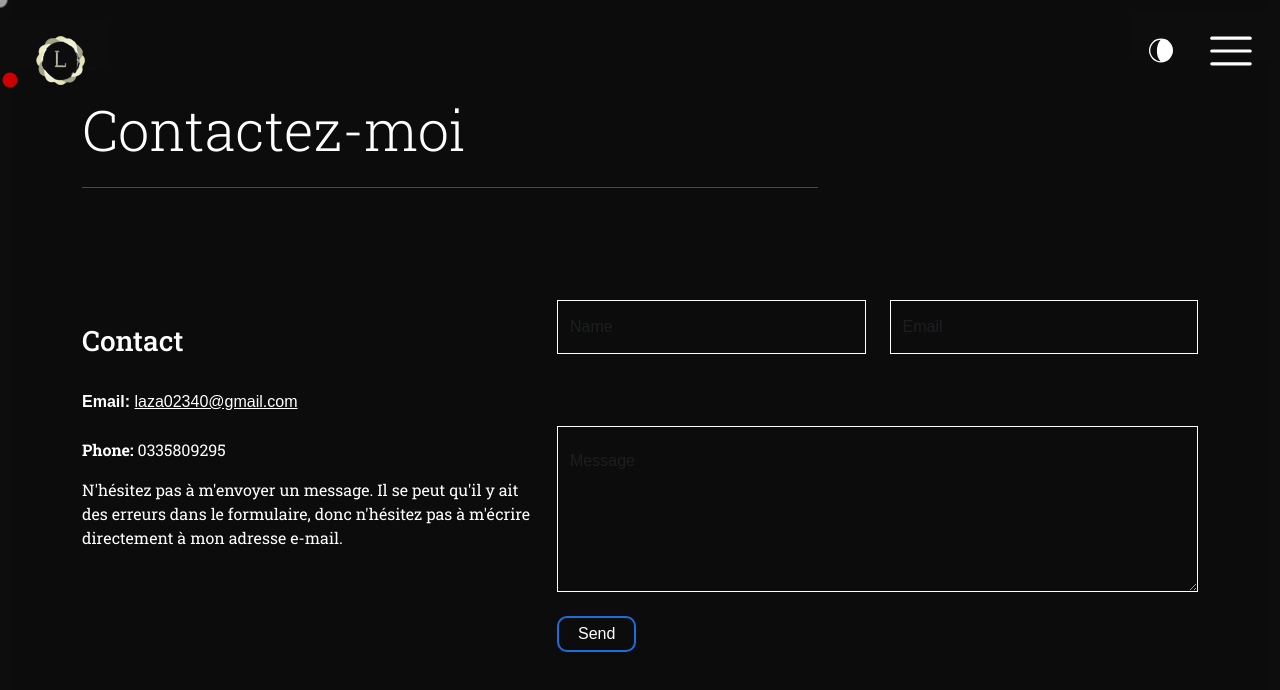
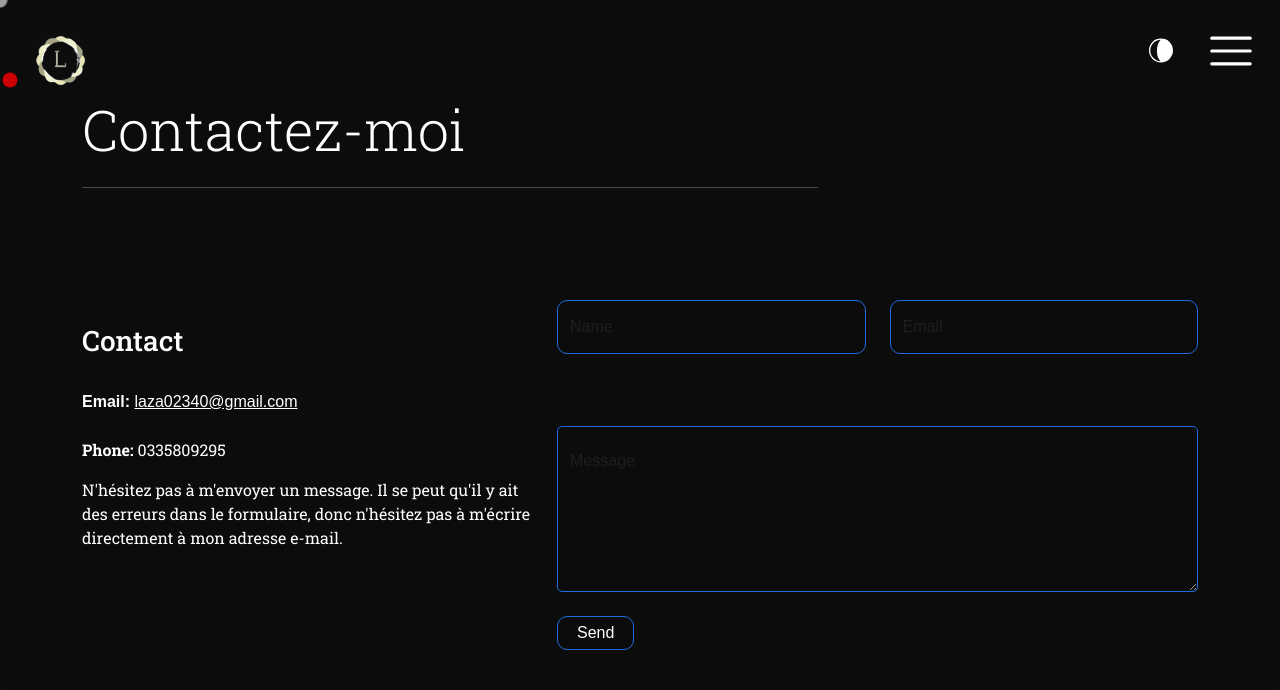
Before and after one commit to Andrianjafy23/Laza, a React (Create React App) app: page /contact in a window 1280 px wide. Shown: the top 690 px of the page. Built offline with nearby package versions, Linux system fonts and the light colour scheme.

Commit message:
mise à jour

```diff
--- a/src/pages/contact/index.js
+++ b/src/pages/contact/index.js
@@ -128,9 +128,10 @@ export const ContactUs = () => {
                 </Col>
                 <Col lg="6" className="form-group">
                   <input
-                    className="form-control rounded-0"
+                    className="form-control "
                     id="email"
                     name="email"
+
                     placeholder="Email"
                     type="email"
                     value={formData.email || ""}
@@ -141,7 +142,7 @@ export const ContactUs = () => {
               </Row>
               <textarea
                 style={{borderRadius:'5px'}}
-                className="form-control rounded-0"
+                className="form-control "
                 id="message"
                 name="message"
                 placeholder="Message"
--- a/src/pages/contact/style.css
+++ b/src/pages/contact/style.css
@@ -3,8 +3,8 @@
     line-height: 1.5;
     color: var(--text-color);
     background-color: var(--bg-color);
-    border-radius: 0 !important;
-    border: 1px solid var(--secondary-color);
+    border-radius: 10px;
+    border: 1.5px solid #1D6DDF;
 }
 
 .contact__form input.form-control {
@@ -43,3 +43,9 @@ button.btn.ac_btn:hover {
         transform: translateX(100%);
     }
 }
+.contact__form {
+    border-radius: 10px;
+  }
+  .contact__form .form-control {
+    border-radius: 10px;
+  }
--- a/src/pages/home/style.css
+++ b/src/pages/home/style.css
@@ -109,7 +109,7 @@ h2{
     padding: 4px 19px;
     color: var(--secondary-color);
     position: relative;
-    border: #1D6DDF 2px solid;
+    border: #1D6DDF 1.5px solid;
     overflow: hidden;
     transition: all 0.6s cubic-bezier(0.55, 0, 0.1, 1);
     cursor: pointer;
```
